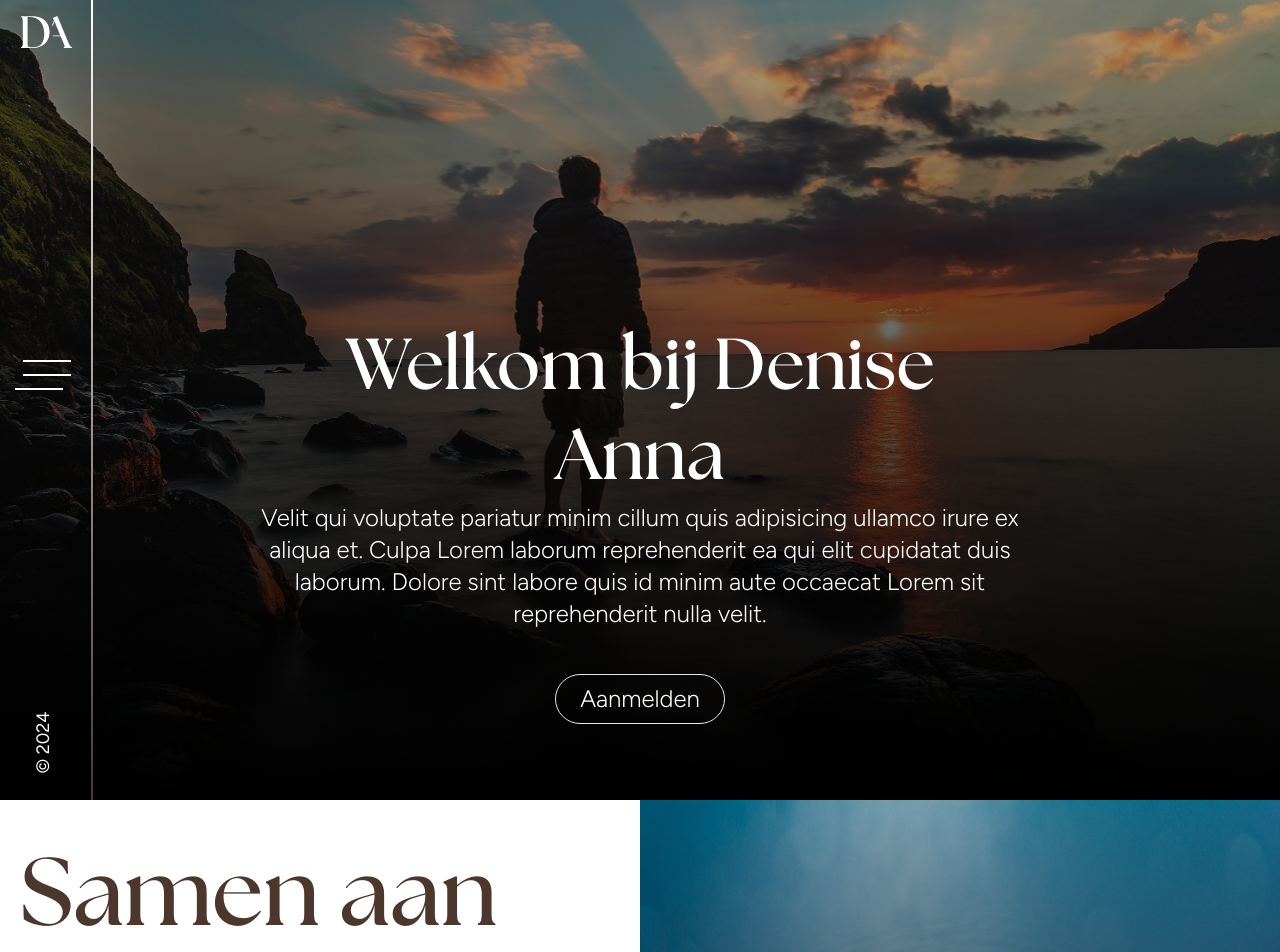
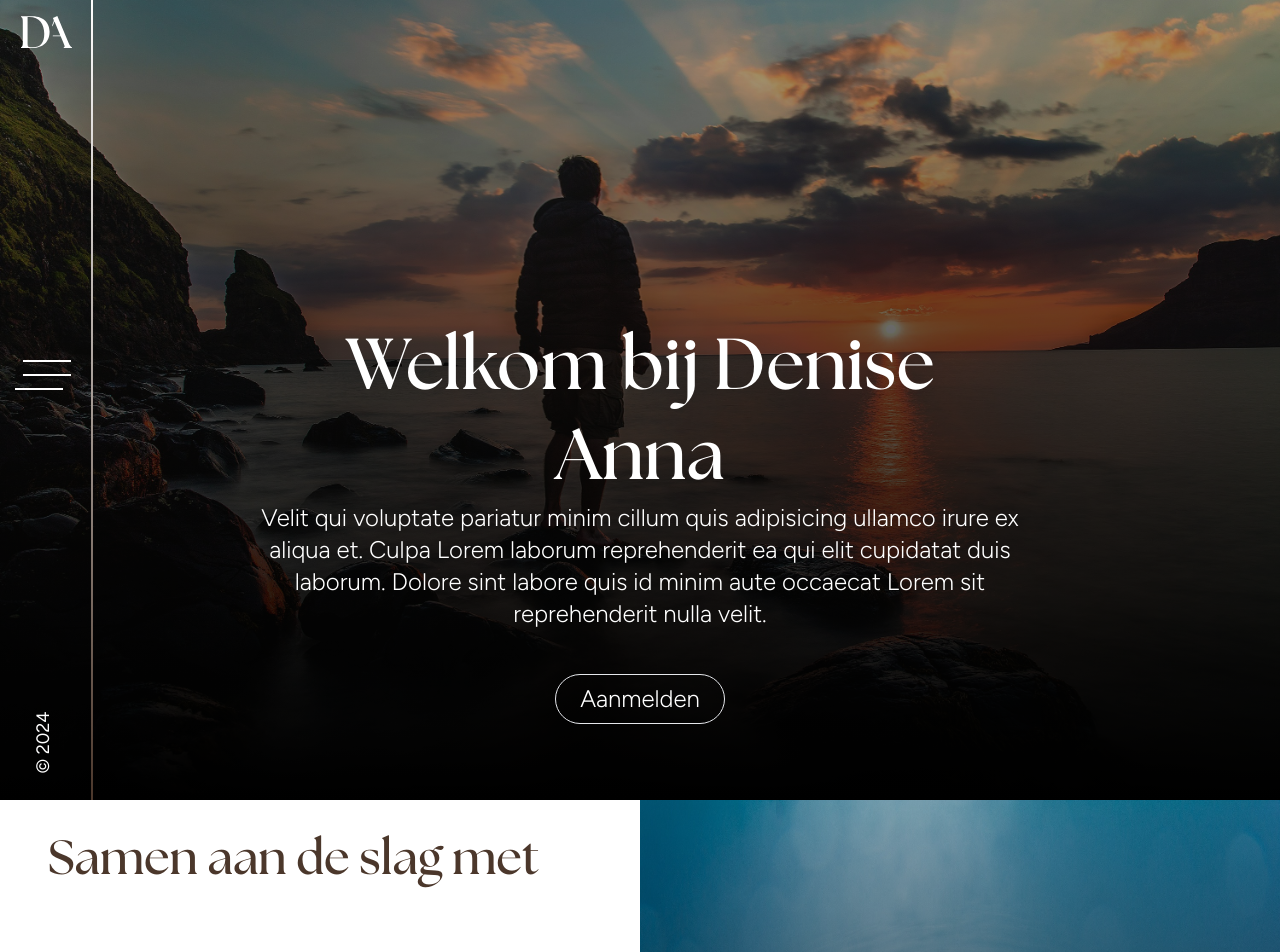
Before and after one commit to GaziRiad/denise-own, a Next.js app: page / in a window 1280 px wide. Shown: the top 952 px of the page. Built offline with nearby package versions, Linux system fonts and the light colour scheme.

Commit message:
Fixed layout issues

```diff
--- a/components/AccordionSection.jsx
+++ b/components/AccordionSection.jsx
@@ -3,7 +3,7 @@ import AccordionItem from "./AccordionItem";
 
 function AccordionSection() {
   return (
-    <section className="min-h-[70vh] flex items-center justify-center bg-brownLight py-24 px-5 xl:py-44 xl:px-0">
+    <section className="min-h-[70vh] flex items-center justify-center bg-brownLight py-24 px-5 lg:px-10 xl:py-20 2xl:py-44">
       <div className="container mx-auto">
         <h1 className="text-brown font-display text-xl mb-16 xl:-mb-12 xl:text-2xl">
           Veel gestelde vragen
--- a/components/Features.jsx
+++ b/components/Features.jsx
@@ -33,8 +33,8 @@ function Features() {
 
   return (
     <section className="flex flex-col justify-center lg:flex-row parentContainer">
-      <div className="flex-1 h-2/3 ">
-        <h1 className=" font-display text-xl text-brown px-5 py-6 2xl:px-36 xl:text-5xl rightBlock">
+      <div className="flex-1">
+        <h1 className="font-display text-xl text-brown px-5 py-6 xl:px-12 3xl:px-36 2xl:text-5xl rightBlock">
           Samen aan de slag met
         </h1>
       </div>
```
